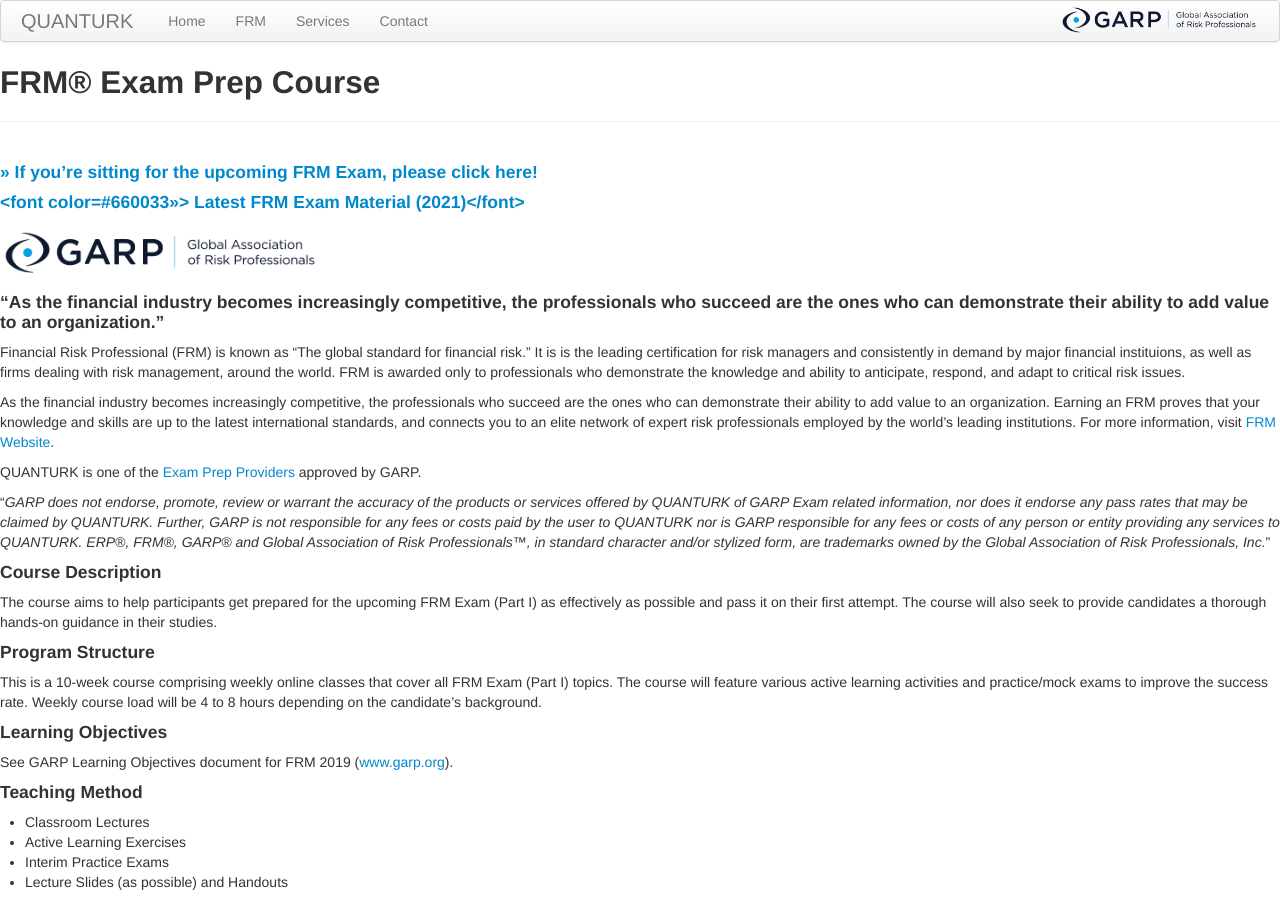
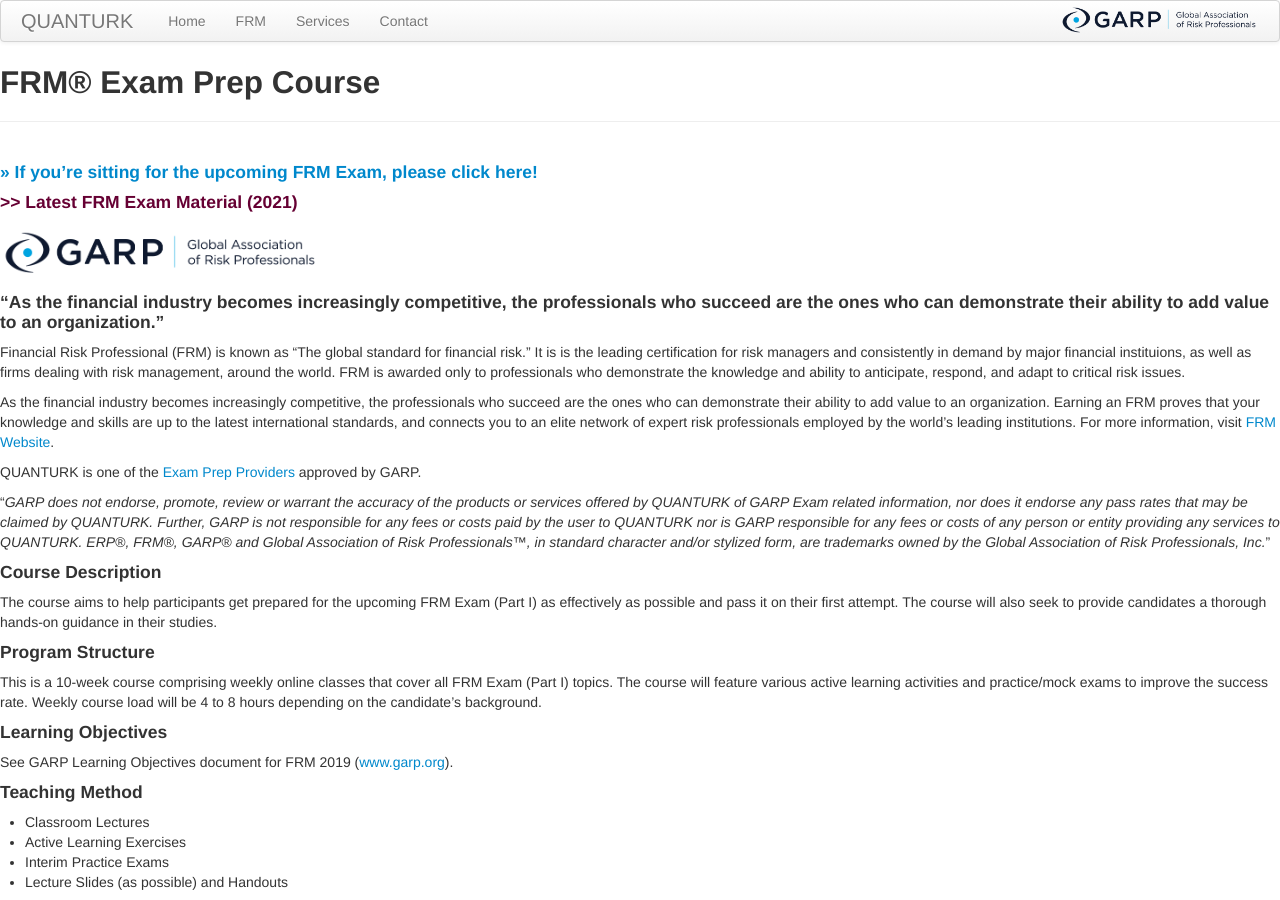
Before and after one commit to quanturk/quanturk.github.io, a Jekyll site: the page built from pages/frm.md, in a window 1280 px wide and 900 px high. Built offline with Jekyll 4.4.1, drawn with Linux system fonts in a browser that asks for light colours.

Commit message:
Update frm.md

```diff
--- a/pages/frm.md
+++ b/pages/frm.md
@@ -5,7 +5,7 @@
 
 #### <a href="https://forms.gle/VsLxXkYJRd52pmqp8" target=www>>> If you're sitting for the upcoming FRM Exam, please click here!</a>
 
-#### <a href="https://forms.gle/VsLxXkYJRd52pmqp8" target=www><font color=#660033>>> Latest FRM Exam Material (2021)</font></a>
+#### <a href="https://forms.gle/VsLxXkYJRd52pmqp8" target=www><font color="#660033">>> Latest FRM Exam Material (2021)</font></a>
 
 <img src="../figures/garp_logo.png" width="25%">
 
```
